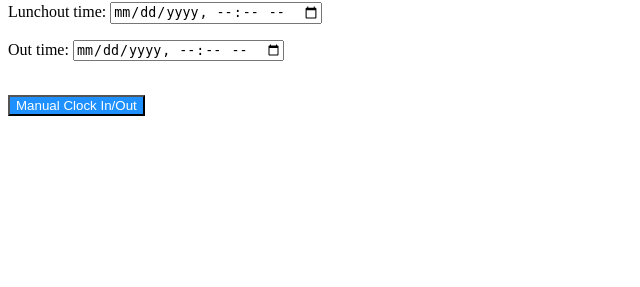
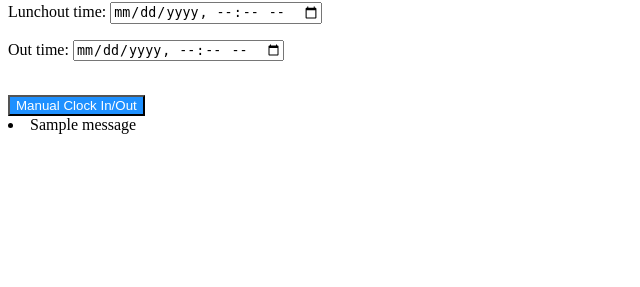
Before and after one commit to JMD-03/INFSYS4850, a Django app: page /timeEntry/ in a window 1280 px wide. Shown: the part 513-800 px from the top of the page, without its empty margins (0-640 px from the left). Run offline with Django 3.2, Linux system fonts and the light colour scheme; a user stored in the database is signed in; tables that the repository leaves empty hold one stand-in row (values such as "Sample post"); one stand-in notice (Sample message) is shown.

Commit message:
Update timeEntry.html

```diff
--- a/src/templates/timeEntry.html
+++ b/src/templates/timeEntry.html
@@ -25,5 +25,11 @@
     <button style="background-color: dodgerblue; color: white;" type="submit" name="manual">Manual Clock In/Out</button>
 
 </form>
-
+{% if messages %}
+    {% for message in messages %}
+        {% if message.tags == 'success'%}
+            <li>{{message}}</li>
+        {% endif %}
+    {% endfor %}
+{% endif %}
 {% endblock %}
```
